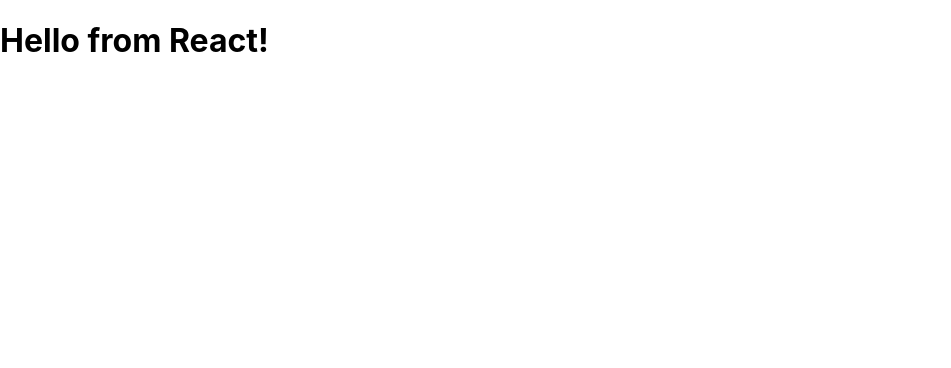
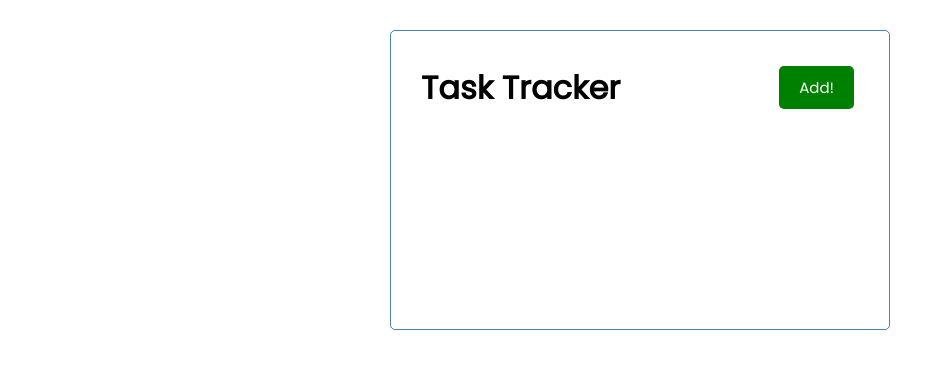
Before and after one commit to jonahank/task-tracker, a React (Create React App) app: page / in a window 1280 px wide. Shown: the top 368 px of the page, without its empty margins (0-951 px from the left). Built offline with nearby package versions, Linux system fonts and the light colour scheme.

Commit message:
Added header and button component

```diff
--- a/src/App.js
+++ b/src/App.js
@@ -1,9 +1,12 @@
+import Header from './components/Header'
+
 function App() {
+
   return (
-    <div className="App">
-    <h1> Hello from React!    </h1>
+    <div className='container'>
+      <Header />
     </div>
-  );
+  )
 }
 
-export default App;
+export default App
--- /dev/null
+++ b/src/components/Button.js
@@ -0,0 +1,29 @@
+import PropTypes from 'prop-types'
+
+
+const Button = (props) => {
+
+    return (
+        <button onClick={props.onClick}
+        style = {{background: props.color}}
+        className='btn'>{
+            props.text}
+        </button>
+    )
+}
+
+Button.defaultProps = {
+    color: 'steelblue',
+    text: 'Error',
+}
+
+
+Button.propTypes = {
+    text: PropTypes.string,
+    color: PropTypes.string.isRequired,
+    onClick: PropTypes.func,
+
+}
+
+
+export default Button
--- /dev/null
+++ b/src/components/Header.js
@@ -0,0 +1,32 @@
+// import React from 'react' not neaded
+import PropTypes from 'prop-types'
+import Button from './Button'
+
+
+const Header = (props) => {
+	const onClick = () => {
+		console.log('Click!');
+	}
+
+	return (
+    <header className='header'>
+      <h1>{props.title}</h1>
+			<Button color='green' text='Add!' onClick= {onClick}/>
+    </header>
+    )
+}
+
+Header.defaultProps = {
+  title: 'Task Tracker'
+}
+
+Header.propTypes = {
+  title: PropTypes.string.isRequired,
+}
+
+/* const headingStyle = {
+	color: 'red',
+	background: 'black',
+} */
+
+export default Header
--- a/src/index.css
+++ b/src/index.css
@@ -1,13 +1,112 @@
-body {
+@import url('https://fonts.googleapis.com/css2?family=Poppins:wght@300;400&display=swap');
+
+* {
+  box-sizing: border-box;
   margin: 0;
-  font-family: -apple-system, BlinkMacSystemFont, 'Segoe UI', 'Roboto', 'Oxygen',
-    'Ubuntu', 'Cantarell', 'Fira Sans', 'Droid Sans', 'Helvetica Neue',
-    sans-serif;
-  -webkit-font-smoothing: antialiased;
-  -moz-osx-font-smoothing: grayscale;
+  padding: 0;
 }
 
-code {
-  font-family: source-code-pro, Menlo, Monaco, Consolas, 'Courier New',
-    monospace;
+body {
+  font-family: 'Poppins', sans-serif;
 }
+
+.container {
+  max-width: 500px;
+  margin: 30px auto;
+  overflow: auto;
+  min-height: 300px;
+  border: 1px solid steelblue;
+  padding: 30px;
+  border-radius: 5px;
+}
+
+.header {
+  display: flex;
+  justify-content: space-between;
+  align-items: center;
+  margin-bottom: 20px;
+}
+
+.btn {
+  display: inline-block;
+  background: #000;
+  color: #fff;
+  border: none;
+  padding: 10px 20px;
+  margin: 5px;
+  border-radius: 5px;
+  cursor: pointer;
+  text-decoration: none;
+  font-size: 15px;
+  font-family: inherit;
+}
+
+.btn:focus {
+  outline: none;
+}
+
+.btn:active {
+  transform: scale(0.98);
+}
+
+.btn-block {
+  display: block;
+  width: 100%;
+}
+
+.task {
+  background: #f4f4f4;
+  margin: 5px;
+  padding: 10px 20px;
+  cursor: pointer;
+}
+
+.task.reminder {
+  border-left: 5px solid green;
+}
+
+.task h3 {
+  display: flex;
+  align-items: center;
+  justify-content: space-between;
+}
+
+.add-form {
+  margin-bottom: 40px;
+}
+
+.form-control {
+  margin: 20px 0;
+}
+
+.form-control label {
+  display: block;
+}
+
+.form-control input {
+  width: 100%;
+  height: 40px;
+  margin: 5px;
+  padding: 3px 7px;
+  font-size: 17px;
+}
+
+.form-control-check {
+  display: flex;
+  align-items: center;
+  justify-content: space-between;
+}
+
+.form-control-check label {
+  flex: 1;
+}
+
+.form-control-check input {
+  flex: 2;
+  height: 20px;
+}
+
+footer {
+  margin-top: 30px;
+  text-align: center;
+}
```
